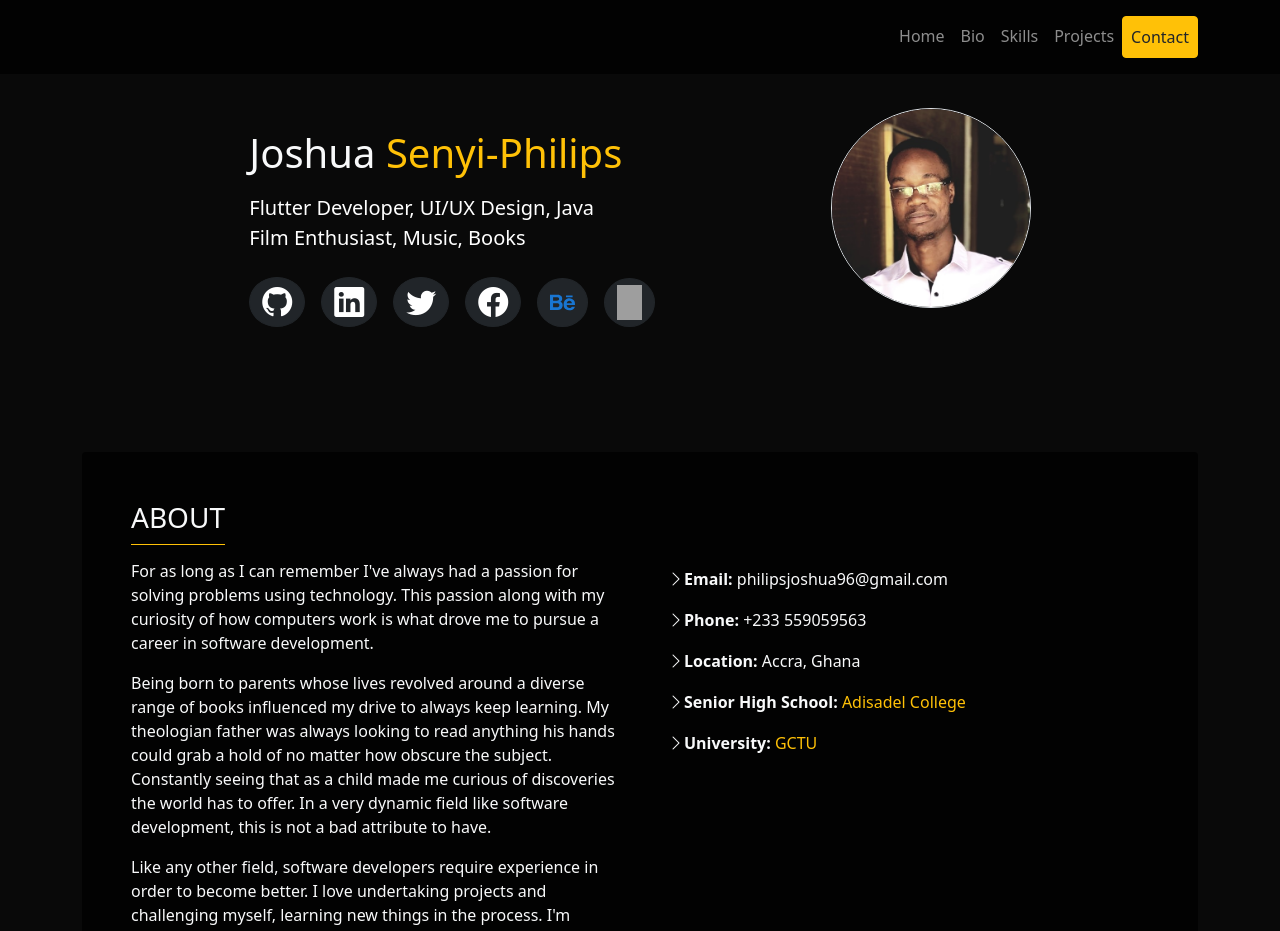
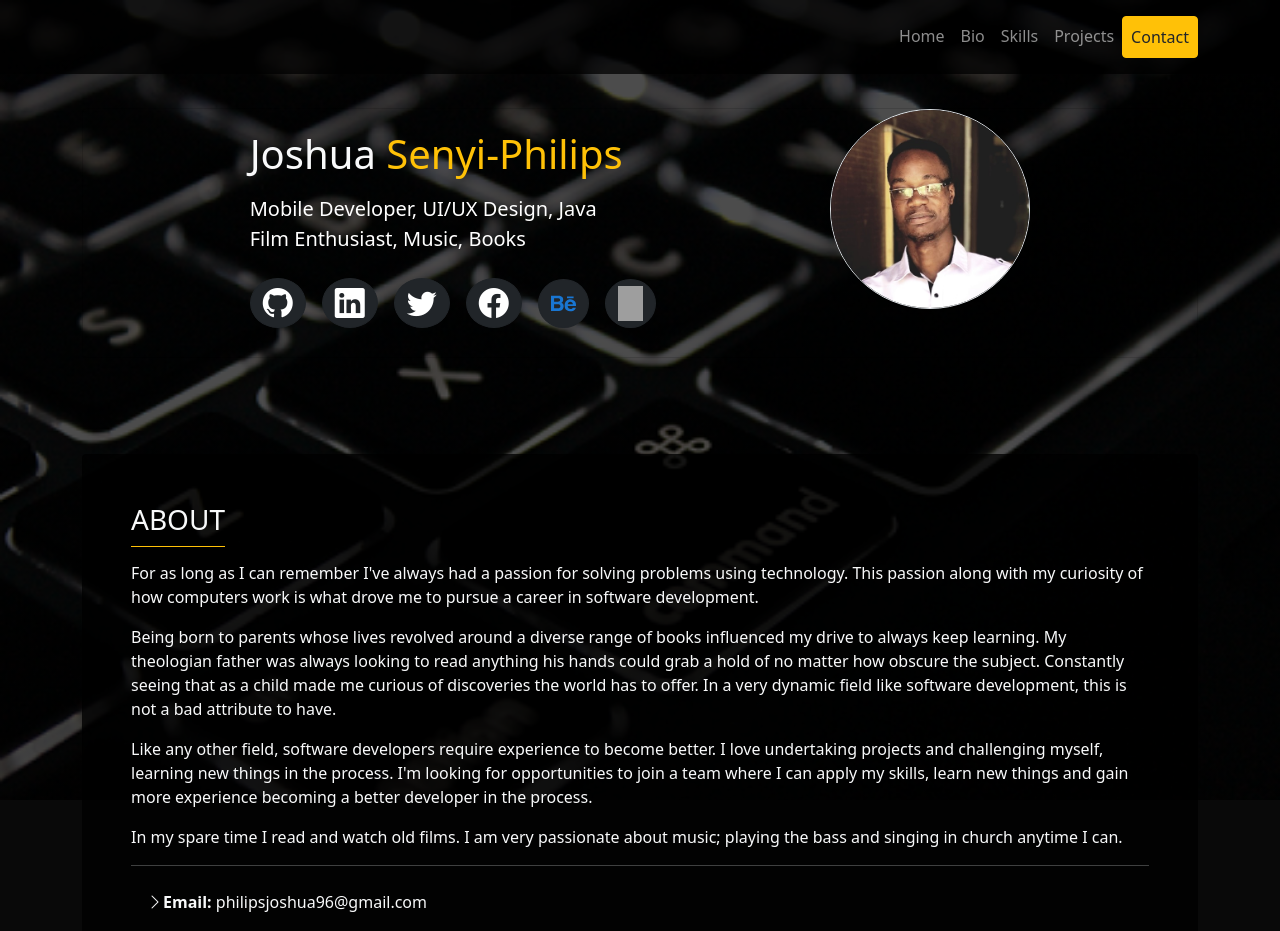
Before and after one commit to joshua-philips/joshua-philips.github.io, a React (Create React App) app: page / in a window 1280 px wide. Shown: the top 931 px of the page. Built offline with nearby package versions, Linux system fonts and the light colour scheme; grey boxes are pictures that could not be loaded.

Commit message:
image background, update bio & resume

```diff
--- a/src/App.js
+++ b/src/App.js
@@ -11,6 +11,7 @@ function App() {
   return (
     <Router>
       <ScrollToTop></ScrollToTop>
+      <div id="background"></div>
       <Navbar />
       <Switch>
         <Route exact path="/">
--- a/src/components/About.js
+++ b/src/components/About.js
@@ -13,29 +13,30 @@ const About = () => {
             </h3>
           </div>
           <div className="card-text">
-            <div className="row g4">
-              <div className="col-md">
+            <div>
+              <div>
                 <p>{aboutText[0]}</p>
                 <p className="d-none d-md-block">{aboutText[1]}</p>
                 <p>{aboutText[2]}</p>
                 <p className="d-none d-md-block">{aboutText[3]}</p>
               </div>
-              <div className="col-md">
+              <hr />
+              <div className="">
                 <ul className="list-group list-group-flush list-unstyled">
                   <li className="list-group-item bg-black bg-transparent text-light">
                     <i className="bi-chevron-right"></i>
                     <span className="fw-bold">Email: </span>
                     philipsjoshua96@gmail.com
                   </li>
-                  <li className="list-group-item bg-black bg-transparent text-light">
+                  {/* <li className="list-group-item bg-black bg-transparent text-light">
                     <i className="bi-chevron-right"></i>
                     <span className="fw-bold">Phone: </span>+233 559059563
-                  </li>
+                  </li> */}
                   <li className="list-group-item bg-black bg-transparent text-light">
                     <i className="bi-chevron-right"></i>
                     <span className="fw-bold">Location: </span>Accra, Ghana
                   </li>
-                  <li className="list-group-item bg-black bg-transparent text-light">
+                  {/* <li className="list-group-item bg-black bg-transparent text-light">
                     <i className="bi-chevron-right"></i>
                     <span className="fw-bold">Senior High School: </span>
                     <a
@@ -46,8 +47,8 @@ const About = () => {
                     >
                       Adisadel College
                     </a>
-                  </li>
-                  <li className="list-group-item bg-black bg-transparent text-light">
+                  </li> */}
+                  {/* <li className="list-group-item bg-black bg-transparent text-light">
                     <i className="bi-chevron-right"></i>
                     <span className="fw-bold">University: </span>
                     <a
@@ -58,7 +59,7 @@ const About = () => {
                     >
                       GCTU
                     </a>
-                  </li>
+                  </li> */}
                 </ul>
               </div>
             </div>
--- a/src/components/Showcase.js
+++ b/src/components/Showcase.js
@@ -9,13 +9,14 @@ const Showcase = () => {
         id="showcase"
       >
         <div className="container">
+          <div className="card bg-transparent">
             <div className="d-sm-flex align-items-center justify-content-evenly">
               <div>
                 <h1>
                   Joshua <span className="text-warning">Senyi-Philips</span>
                 </h1>
                 <p className="lead text-white my-3">
-                Flutter Developer, UI/UX Design, Java <br />
+                  Mobile Developer, UI/UX Design, Java <br />
                   Film Enthusiast, Music, Books
                 </p>
                 <div>
@@ -28,7 +29,7 @@ const Showcase = () => {
                     <i className="bi-github h3 showcase-icon-bi"></i>
                   </a>
                   <a
-                  href="https://www.linkedin.com/in/joshua-senyi-philips-b0a696186/"
+                    href="https://www.linkedin.com/in/joshua-senyi-philips/"
                     target="_blank"
                     rel="noopener noreferrer"
                     className="btn btn-dark rounded-circle m-2"
@@ -92,6 +93,7 @@ const Showcase = () => {
               </div>
             </div>
           </div>
+        </div>
       </section>
     </div>
   );
--- a/src/data/aboutText.js
+++ b/src/data/aboutText.js
@@ -1,8 +1,8 @@
 const aboutText = [
   "For as long as I can remember I've always had a passion for solving problems using technology. This passion along with my curiosity of how computers work is what drove me to pursue a career in software development.",
   'Being born to parents whose lives revolved around a diverse range of books influenced my drive to always keep learning. My theologian father was always looking to read anything his hands could grab a hold of no matter how obscure the subject. Constantly seeing that as a child made me curious of discoveries the world has to offer. In a very dynamic field like software development, this is not a bad attribute to have.',
-  "Like any other field, software developers require experience in order to become better. I love undertaking projects and challenging myself, learning new things in the process. I'm looking for opportunities to join a team where I can apply my skills, learn new things and gain more experience becoming a better developer in the process.",
-  'In my spare time I like to read and watch old films. I am very passionate about music; playing the bass and singing in church anytime I can.',
+  "Like any other field, software developers require experience to become better. I love undertaking projects and challenging myself, learning new things in the process. I'm looking for opportunities to join a team where I can apply my skills, learn new things and gain more experience becoming a better developer in the process.",
+  'In my spare time I read and watch old films. I am very passionate about music; playing the bass and singing in church anytime I can.',
 ];
 
 export default aboutText;
--- a/src/data/projects.js
+++ b/src/data/projects.js
@@ -1,6 +1,6 @@
 import readLogThumbnail from '../resources/readlog/readlog_thumbnail.png';
 import yaresaThumbnail from '../resources/yaresa/yaresa_mockup.png';
-import chiniThumbnail from '../resources/chini/chini_illustration.png';
+// import chiniThumbnail from '../resources/chini/chini_illustration.png';
 import cediThumbnail from '../resources/cedi/launch_screen.png';
 import yaresaMck from '../resources/yaresa/yarisa-mck.png';
 import readlogMck from '../resources/readlog/readlog-mck.png';
@@ -82,20 +82,20 @@ const projects = [
       },
     ],
   },
-  {
-    id: 'chini',
-    title: 'Cover Image Illustration',
-    thumbnail: chiniThumbnail,
-    preview: "Illustration for musician's cover image.",
-    links: { github: '', behance: '', live: '' },
-    image: chiniThumbnail,
-    paragraphs: [
-      {
-        title: 'Overview',
-        text: 'Simple illustration using Adobe Photoshop',
-      },
-    ],
-  },
+  // {
+  //   id: 'chini',
+  //   title: 'Cover Image Illustration',
+  //   thumbnail: chiniThumbnail,
+  //   preview: "Illustration for musician's cover image.",
+  //   links: { github: '', behance: '', live: '' },
+  //   image: chiniThumbnail,
+  //   paragraphs: [
+  //     {
+  //       title: 'Overview',
+  //       text: 'Simple illustration using Adobe Photoshop',
+  //     },
+  //   ],
+  // },
 ];
 
 export default projects;
--- a/src/index.css
+++ b/src/index.css
@@ -1,15 +1,18 @@
-/* body {
-  background: linear-gradient(rgba(0, 0, 0, 0.7), rgba(0, 0, 0, 0.7)),
-    url('resources/img/athul-cyriac-ajay.png') no-repeat center center fixed;
-  -webkit-background-size: cover;
-  -moz-background-size: cover;
-  background-size: cover;
-  -o-background-size: cover;
-} */
-
 body {
   background: linear-gradient(rgba(0, 0, 0, 0.7), rgba(0, 0, 0, 0.7));
   background-color: rgb(61, 61, 61);
+}
+
+#background {
+  position: fixed;
+  top: 0;
+  left: 0;
+  height: 100%;
+  width: 100%;
+  background-image: linear-gradient(rgba(0, 0, 0, 0.7), rgba(0, 0, 0, 0.7)),
+    url(resources/img/athul-cyriac-ajay.png);
+  background-size: cover;
+  background-repeat: no-repeat;
 }
 
 .content::before {
```
Also changed, not shown: 2 other files (tests, documents, lock files or other folders). Lines whose indentation alone changed are shown as unchanged.
